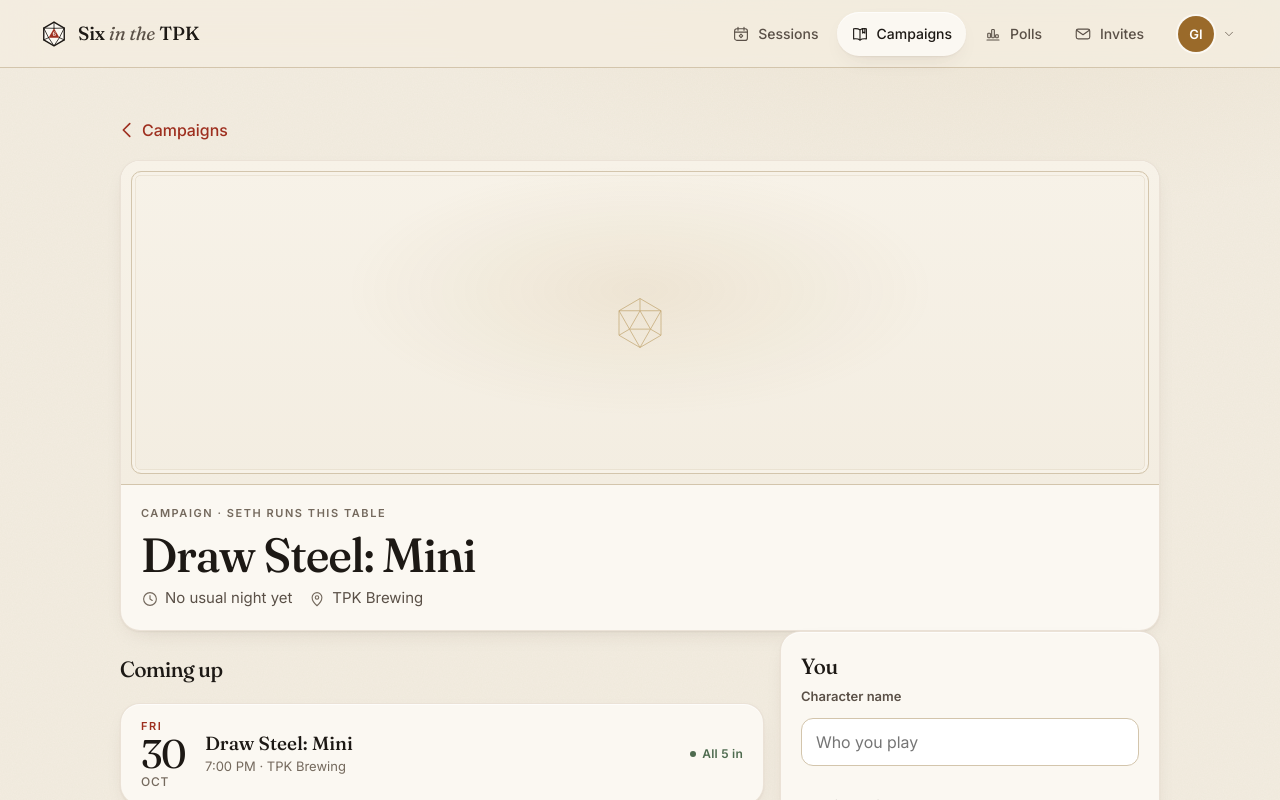
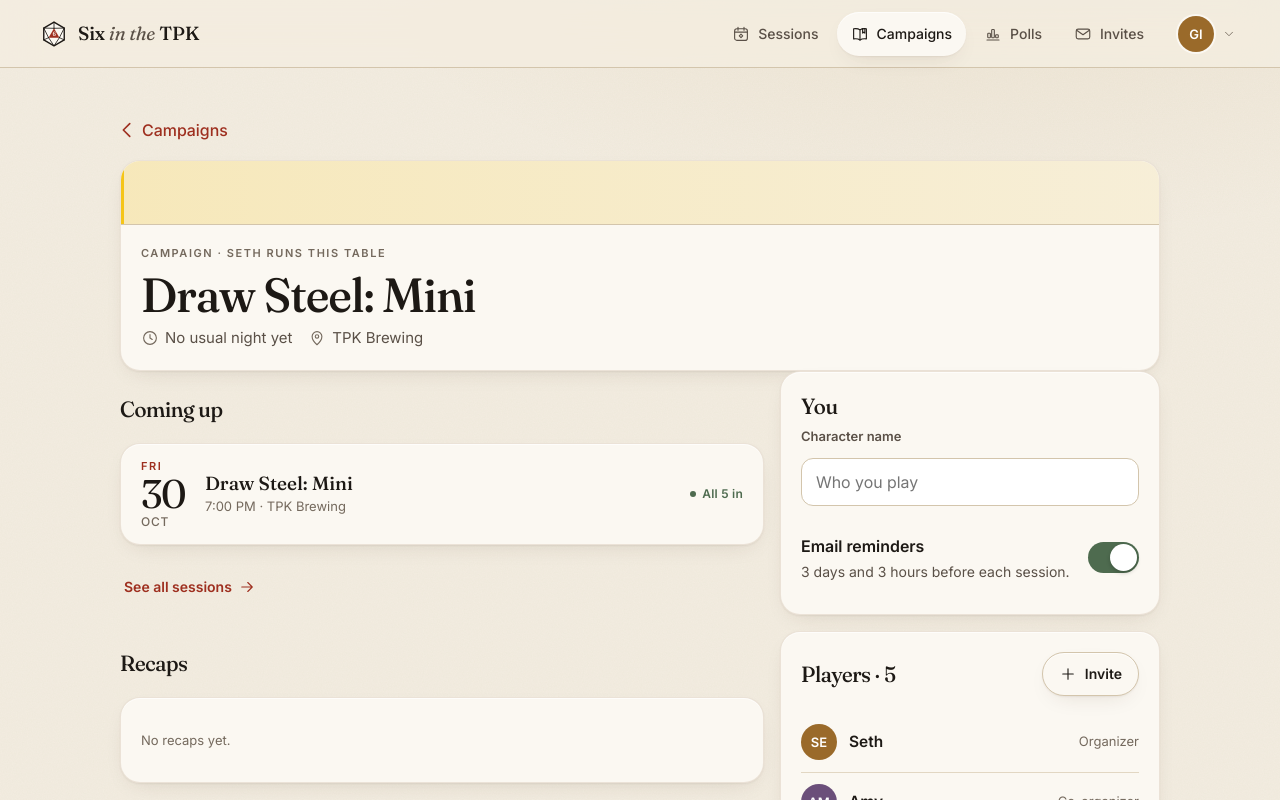
Before and after one commit to Dichotomyofcontrol/tpk-group-schedule, a Next.js app: page /campaigns/drawsteel in a window 1280 px wide. Shown: the top 800 px of the page. Built offline with nearby package versions, Linux system fonts and the light colour scheme.

Commit message:
No-cover campaigns: slim campaign-colour strip with organizer-only Add cover link

```diff
--- a/app/globals.css
+++ b/app/globals.css
@@ -466,11 +466,15 @@ label { display: block; font: 600 13px/16px var(--ui); margin-bottom: 8px; }
 .srow .st, .rrow .st { min-width: 0; }
 
 /* Default and uploaded covers */
-.dcover, .ucover { position: relative; overflow: hidden; aspect-ratio: 16 / 7; width: 100%; }
-.dcover { display: grid; place-items: center; background-image: radial-gradient(420px 180px at 50% 40%, rgba(169,130,58,.10), transparent 70%), linear-gradient(180deg, var(--paper2), var(--bg)); border-bottom: .5px solid var(--rule2); }
-.dcover::before { content: ""; position: absolute; inset: 10px; border: .5px solid var(--rule2); border-radius: 10px; box-shadow: inset 0 0 0 3px var(--paper2), inset 0 0 0 3.5px var(--rule); pointer-events: none; }
-.dcover .dmark { width: 56px; height: 56px; fill: none; stroke: var(--gold); stroke-width: .9; stroke-linejoin: round; opacity: .6; }
-:root[data-theme="night"] .dcover { background-image: radial-gradient(420px 180px at 50% 40%, rgba(120,140,200,.10), transparent 70%), linear-gradient(180deg, var(--paper2), var(--bg)); }
+.dcover, .ucover { position: relative; overflow: hidden; width: 100%; }
+.ucover { aspect-ratio: 16 / 7; }
+/* No cover: a slim strip in the campaign colour (~30% of a cover's height). */
+.dcover { height: 52px; display: flex; align-items: center; justify-content: flex-end; padding: 0 8px; box-sizing: border-box; background: linear-gradient(90deg, color-mix(in srgb, var(--cc) 22%, var(--paper2)), color-mix(in srgb, var(--cc) 8%, var(--paper2))); border-bottom: .5px solid var(--rule2); }
+.dcover::before { content: ""; position: absolute; left: 0; top: 0; bottom: 0; width: 3px; background: var(--cc); }
+.camp-card .dcover { height: 40px; }
+.dcta { display: inline-flex; align-items: center; gap: 6px; min-height: 44px; padding: 0 12px; border: 0; background: transparent; color: var(--ink2); font: 500 13px/16px var(--ui); letter-spacing: .02em; cursor: pointer; border-radius: 10px; }
+.dcta:hover { color: var(--ink); background: color-mix(in srgb, var(--cc) 12%, transparent); }
+.dcta:focus-visible { outline: 2px solid var(--ink); outline-offset: -4px; }
 .ucover img { position: absolute; inset: 0; width: 100%; height: 100%; object-fit: cover; }
 
 /* Sessions */
@@ -610,13 +614,14 @@ label { display: block; font: 600 13px/16px var(--ui); margin-bottom: 8px; }
   .file { flex-wrap: wrap; row-gap: 10px; }
   .file .fm { flex: 1 1 calc(100% - 52px); }
   .file .fopen { flex: 1; margin-left: 52px; }
-  .hero .dcover, .hero .ucover { aspect-ratio: 16 / 6; }
+  .hero .ucover { aspect-ratio: 16 / 6; }
 }
 @media (min-width: 900px) {
   .fchips { margin: 0 0 24px; padding: 0; flex-wrap: wrap; overflow: visible; }
   .sgrid { grid-template-columns: minmax(0, 1fr) 300px; align-items: start; }
   .cgrid { grid-template-columns: minmax(0, 1fr) 380px; }
-  .hero .dcover, .hero .ucover, .chead .dcover, .chead .ucover { aspect-ratio: 16 / 5; }
+  .hero .ucover, .chead .ucover { aspect-ratio: 16 / 5; }
+  .hero .dcover { height: 64px; padding: 0 12px; }
   .chead .hb .edt { position: absolute; right: 20px; top: 20px; margin: 0; }
   .chead .hb:has(.edt) .lt { margin-right: 170px; }
   .camp-grid { grid-template-columns: repeat(auto-fill, minmax(320px, 1fr)); }
--- a/components/campaign-view.tsx
+++ b/components/campaign-view.tsx
@@ -66,8 +66,8 @@ export function CampaignView({ cid, welcome = false }: { cid: string; welcome?:
       )}
       <section className="card hero chead">
         <div className="hero-cover">
-          <CampaignCover campaign={campaign} />
-          {organizer && <button className="btn sec sm covbtn" onClick={() => setCovering(true)}><Icon name="img" className="ic sm" />{hasUploadedCover(campaign) ? "Change cover" : "Add cover"}</button>}
+          <CampaignCover campaign={campaign} onAdd={organizer ? () => setCovering(true) : undefined} />
+          {organizer && hasUploadedCover(campaign) && <button className="btn sec sm covbtn" onClick={() => setCovering(true)}><Icon name="img" className="ic sm" />Change cover</button>}
         </div>
         <div className="hb">
           <div className="eyebrow">Campaign · {owner?.id === state.me.id ? "You run this table" : `${owner?.displayName || "The organizer"} runs this table`}</div>
--- a/components/ui.tsx
+++ b/components/ui.tsx
@@ -129,20 +129,20 @@ export function BackBar({ href, label }: { href: string; label: string }) {
   );
 }
 
-/** Parchment panel with a fine double rule and a line-art d20. Shown until the organizer uploads a cover. */
-export function DefaultCover({ className = "" }: { className?: string }) {
+/** Slim strip in the campaign colour, shown until the organizer uploads a cover. Organizers get a quiet "Add cover" link. */
+export function DefaultCover({ color = "", className = "", onAdd }: { color?: string; className?: string; onAdd?: () => void }) {
   return (
-    <div className={`dcover ${className}`.trim()} role="img" aria-label="Default cover">
-      <svg className="dmark" viewBox="0 0 64 64" aria-hidden="true">
-        <path d="M32 4l24 14v28L32 60 8 46V18z" />
-        <path d="M32 18l12 21H20z" />
-        <path d="M32 4v14M56 18L44 39M8 18l12 21M20 39L8 46M44 39l12 7M20 39l12 21 12-21M32 18L8 18M32 18h24" />
-      </svg>
+    <div className={`dcover ${className}`.trim()} style={{ "--cc": color || "var(--gold)" } as React.CSSProperties} role="img" aria-label="No cover yet">
+      {onAdd && (
+        <button type="button" className="dcta" onClick={(e) => { e.preventDefault(); e.stopPropagation(); onAdd(); }}>
+          <Icon name="img" className="ic sm" />Add cover
+        </button>
+      )}
     </div>
   );
 }
 
-export function CampaignCover({ campaign, className = "" }: { campaign: Campaign; className?: string }) {
+export function CampaignCover({ campaign, className = "", onAdd }: { campaign: Campaign; className?: string; onAdd?: () => void }) {
   const store = useStore();
   const path = campaign.cover?.path || "";
   const inline = !path && hasUploadedCover(campaign) ? campaign.cover.src : "";
@@ -154,7 +154,7 @@ export function CampaignCover({ campaign, className = "" }: { campaign: Campaign
     return () => { live = false; };
     // eslint-disable-next-line react-hooks/exhaustive-deps
   }, [path, inline]);
-  if (!url) return <DefaultCover className={className} />;
+  if (!url) return <DefaultCover color={campaign.color} className={className} onAdd={onAdd} />;
   return (
     <div className={`ucover ${className}`.trim()}>
       <img src={url} alt="" />
```
